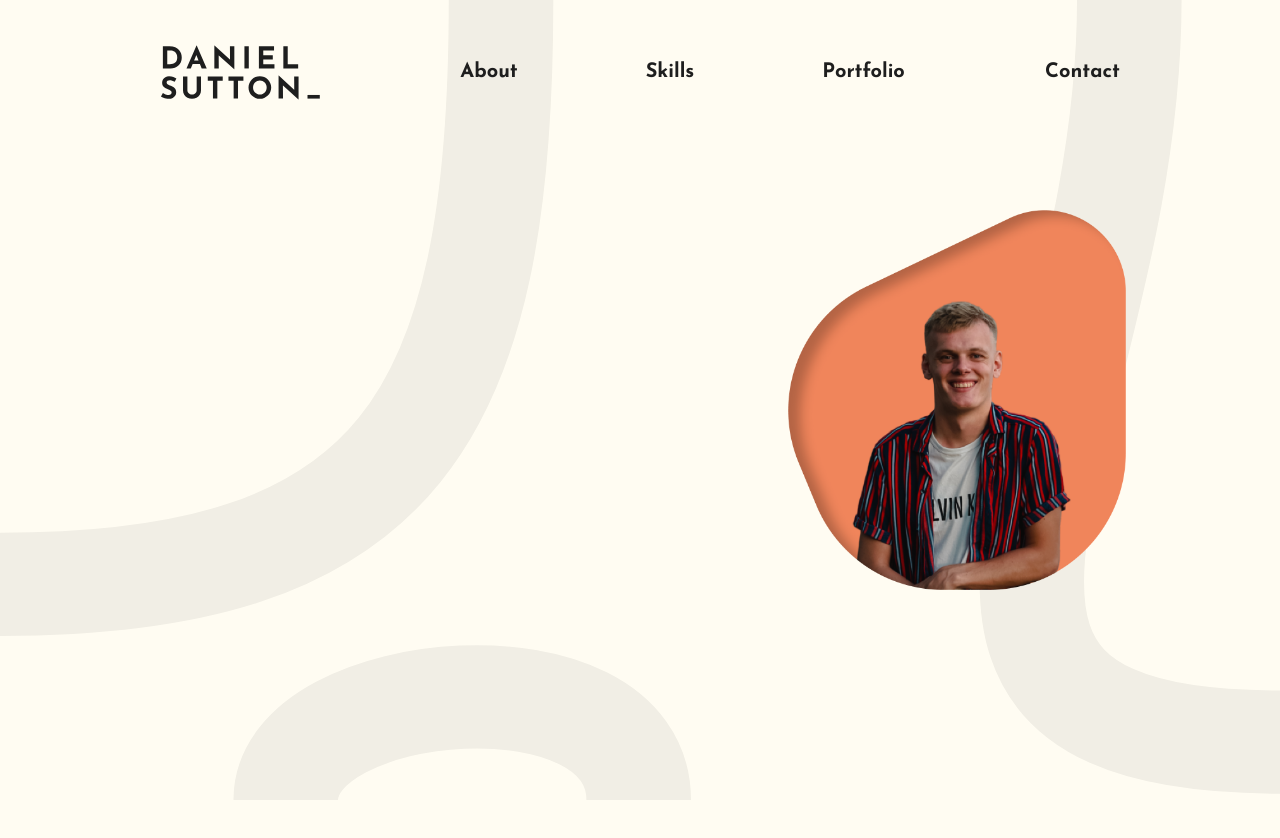
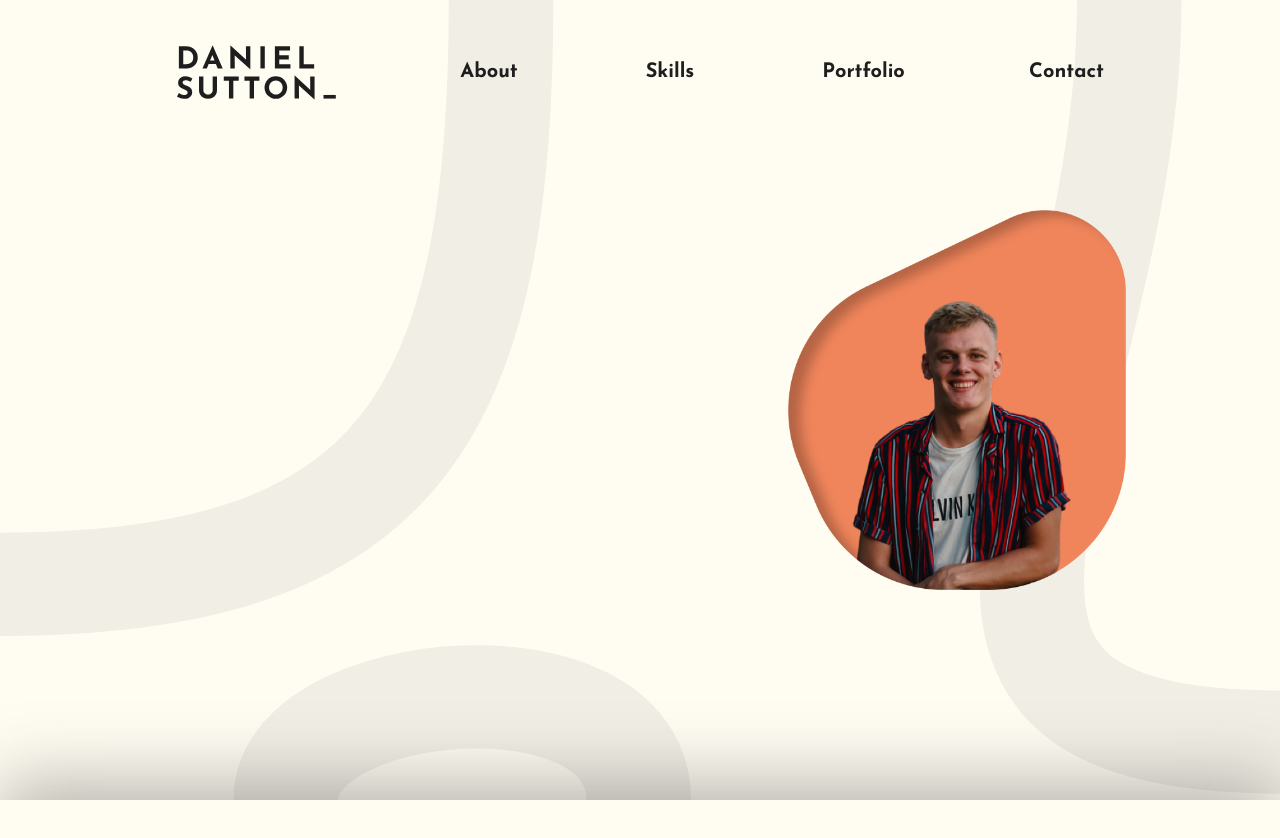
Before and after one commit to Terrell-byte/danielterrellsutton.com, a Svelte app in the folder core/: page / in a window 1280 px wide. Shown: the top 838 px of the page. Built offline with nearby package versions, Linux system fonts and the light colour scheme.

Commit message:
added top drop shadow to the next page

```diff
--- a/core/src/App.svelte
+++ b/core/src/App.svelte
@@ -30,13 +30,16 @@
     backdrop-filter: blur( 11px );
     -webkit-backdrop-filter: blur( 11px );
     border-radius: 25px;
-}
+  }
+  .shadow-top {
+  box-shadow: 0px -17px 68px rgba(56, 56, 56, 0.37);
+  }
 </style>
 <!--Navbar-->
 <header class="fixed w-[80%] ml-[10%] mr-[10%] mt-[1%]">
   {#if showLanding}
   <nav transition:fade class={`flex justify-between items-center w-full pt-8 pb-8 transition-all duration-300 ${y > 16 && "glass"}`}>
-    <div class="pl-8">
+    <div class="pl-12">
       <svg class="w-40 h-auto -z-0" width="382" height="131" viewBox="0 0 382 131" fill="none" xmlns="http://www.w3.org/2000/svg">
         <path d="M6.84002 55.9999V3.00792H22.68C28.008 3.00792 32.544 3.79992 36.288 5.38392C40.032 6.96792 43.032 9.07992 45.288 11.7199C47.592 14.3599 49.272 17.3119 50.328 20.5759C51.384 23.8399 51.912 27.1279 51.912 30.4399C51.912 34.3759 51.192 37.9279 49.752 41.0959C48.36 44.2159 46.44 46.9039 43.992 49.1599C41.544 51.3679 38.712 53.0719 35.496 54.2719C32.28 55.4239 28.872 55.9999 25.272 55.9999H6.84002ZM17.28 45.9199H23.472C26.112 45.9199 28.512 45.5839 30.672 44.9119C32.832 44.1919 34.68 43.1599 36.216 41.8159C37.8 40.4719 39 38.7919 39.816 36.7759C40.68 34.7119 41.112 32.3599 41.112 29.7199C41.112 26.2639 40.536 23.4559 39.384 21.2959C38.28 19.0879 36.888 17.3839 35.208 16.1839C33.576 14.9839 31.896 14.1679 30.168 13.7359C28.44 13.2559 26.976 13.0159 25.776 13.0159H17.28V45.9199Z" fill="#1E1E1E"/>
         <path d="M63.1946 55.9999L87.0986 0.919922H87.6746L111.579 55.9999H99.4826L84.2186 17.2639L91.7786 12.0799L73.4906 55.9999H63.1946ZM79.5386 36.8479H95.4506L99.1226 45.6319H76.2986L79.5386 36.8479Z" fill="#1E1E1E"/>
@@ -72,7 +75,7 @@
         </li>
       </ul>
     </div>
-    <div class="pr-8">
+    <div class="pr-12">
       <button class=" text-[#1E1E1E] hover:text-[#535353] text-xl font-bold">
         Contact
       </button>
@@ -91,6 +94,7 @@
     </svg>
   </div>
   {#if showLanding}
+
   <div transition:fade class="flex justify-end items-center h-screen mr-[12%]">
     <img class="w-[30%]" src={profile} alt="profile" />
   </div>
@@ -98,6 +102,6 @@
 </section>
 
 <!--about-->
-<section class="w-full h-screen bg-[#FFFCF2] shadow-md-top">
+<section class="w-full h-screen bg-[#FFFCF2] shadow-top">
   <!-- Add content for the second section here -->
 </section>
```
